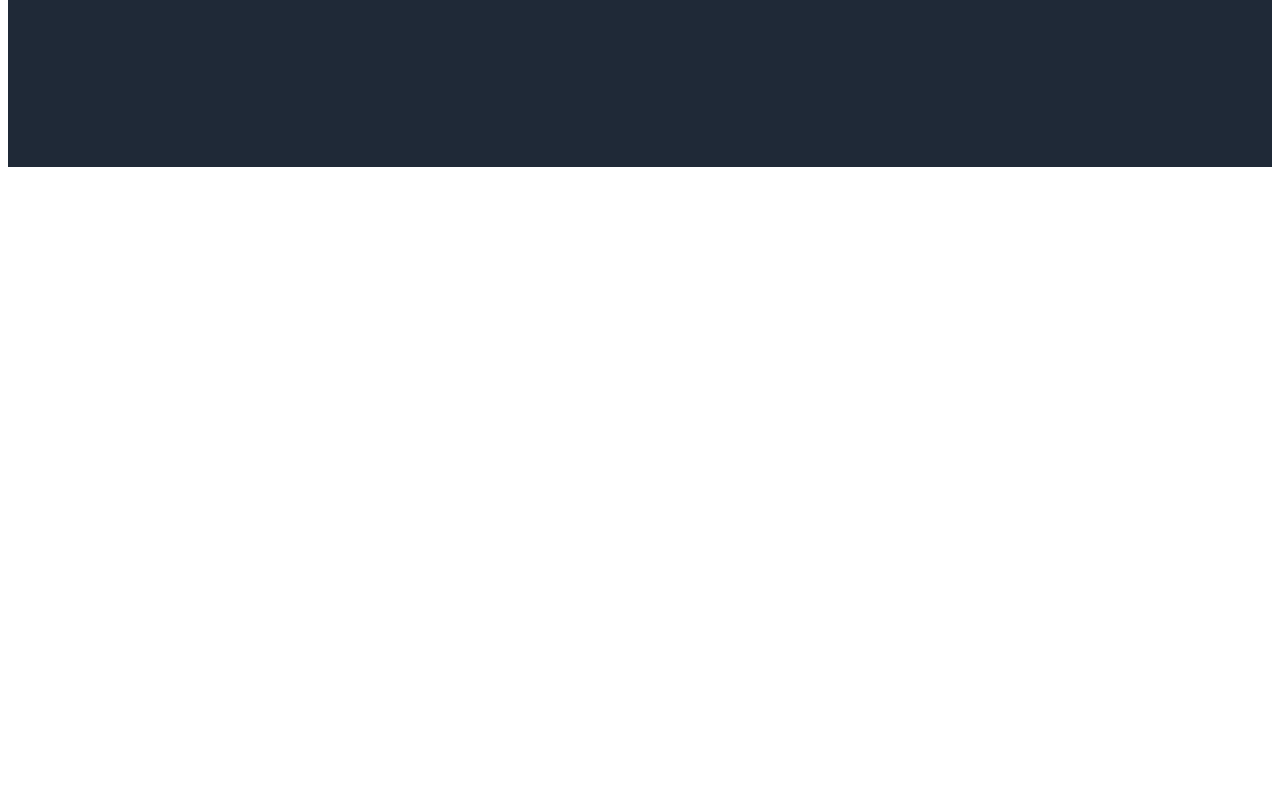
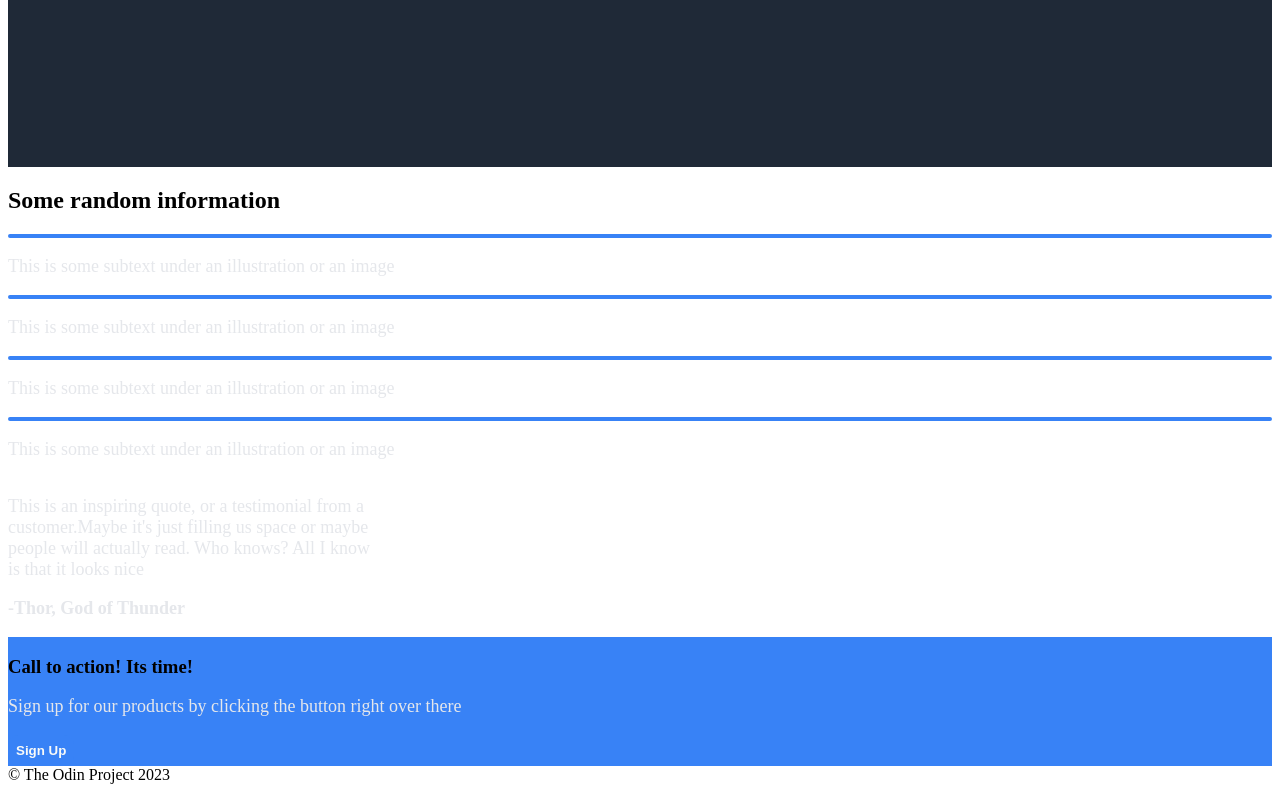
Before and after one commit to deniskibichiy/odin-landingpage1, a plain HTML site: page index.html in a window 1280 px wide. Shown: the part 542-1334 px from the top of the page. Before the commit the page ends 800 px from the top, so only its background shows below. Drawn offline with Linux system fonts and the light colour scheme.

Commit message:
complete body and footer HTML

```diff
--- a/index.html
+++ b/index.html
@@ -27,6 +27,39 @@
         </div>
         <div class="hero-image">This is a place holder for an image</div>
     </div>
+    <div class="body">
+        <div class="products">
+            <h2>Some random information</h2>
+            <div class="card">
+                <div class="placeholder"></div>
+                <p>This is some subtext under an illustration or an image</p>
+            </div>
+            <div class="card">
+                <div class="placeholder"></div>
+                <p>This is some subtext under an illustration or an image</p>
+            </div>
+            <div class="card">
+                <div class="placeholder"></div>
+                <p>This is some subtext under an illustration or an image</p>
+            </div>
+            <div class="card">
+                <div class="placeholder"></div>
+                <p>This is some subtext under an illustration or an image</p>
+            </div>
+        </div>
+        <div class="testimonial">
+            <p>This is an inspiring quote, or a testimonial from a <br>customer.Maybe it's just filling us space or maybe <br>people will actually read. Who knows? All I know <br>is that it looks nice</p>
+            <p><strong>-Thor, God of Thunder</strong></p>
+        </div>
+        <div class="call-to-action">
+            <h3>Call to action! Its time!</h3>
+            <p>Sign up for our products by clicking the button right over there</p>
+            <button class="button">Sign Up</button>
+        </div>
+        <div class="footer">
+            <span>&copy; The Odin Project 2023</span>
+        </div>
+    </div>
 
 </body>
 </html>
--- a/style.css
+++ b/style.css
@@ -52,6 +52,7 @@ p{
     background-color: #3882F6;
     color: #F9FAF8;
     font-weight: 700;
+    border: none;
 }
 
 .hero{
@@ -71,3 +72,17 @@ p{
     align-items: center;
     color: #E5E7EB;
 }
+
+.body{
+    display: flex;
+    flex-direction: column;
+}
+
+.placeholder{
+    border: solid 2px #3882F6;
+    border-radius: 15px;
+}
+
+.call-to-action{
+    background-color: #3882F6;
+}
```
